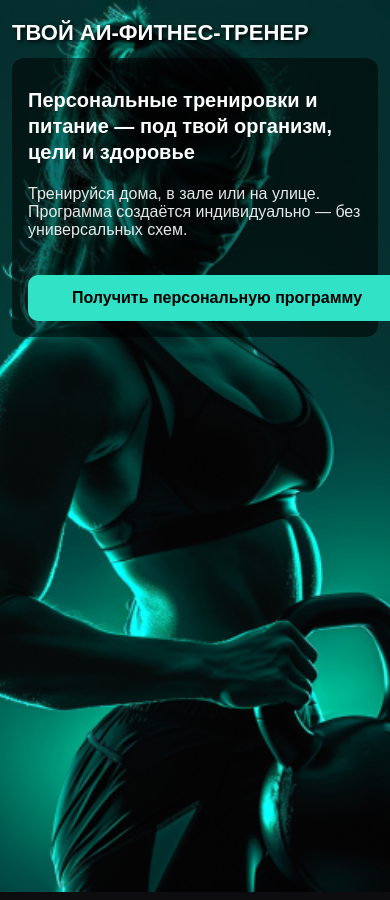
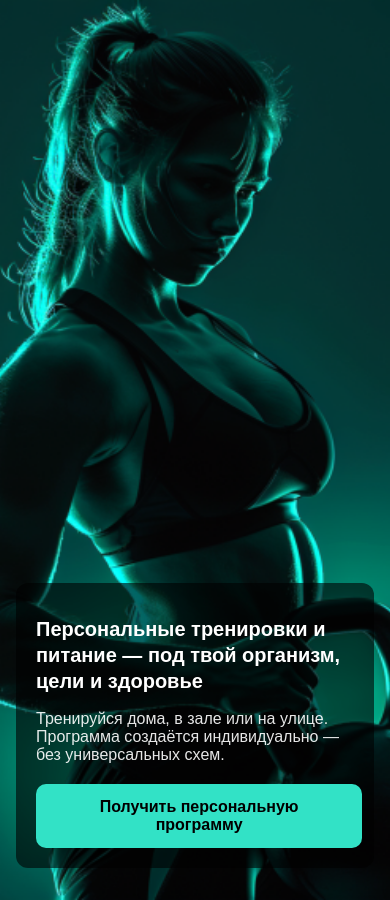
Before and after one commit to cukan75-beep/fitness-site, a plain HTML site: page index.html in a window 390 px wide. Shown: the top 900 px of the page. Drawn offline with Linux system fonts and the light colour scheme; a script that the page names is missing.

Commit message:
Update index.html

```diff
--- a/index.html
+++ b/index.html
@@ -206,21 +206,111 @@
       h1 {
         font-size: 20px;
       }
-    }
+    }/* По умолчанию скрываем оба */
+.hero-desktop, .hero-mobile {
+  display: none;
+}
+
+/* ПК-версия отображается только на ширине больше 768px */
+@media (min-width: 769px) {
+  .hero-desktop {
+    display: flex;
+    position: relative;
+    height: 100vh;
+    background-image: url('kettlebell.webp');
+    background-size: cover;
+    background-position: center;
+    align-items: center;
+  }
+
+  .hero-title {
+    position: absolute;
+    top: 30px;
+    left: 20px;
+    font-size: 42px;
+    font-weight: bold;
+    color: white;
+    text-shadow: 2px 2px 4px black;
+  }
+
+  .overlay {
+    background: rgba(0, 0, 0, 0.55);
+    padding: 40px;
+    max-width: 480px;
+    margin-left: 5vw;
+    border-radius: 12px;
+  }
+}
+
+/* Мобильная версия — только на ширине 768px и ниже */
+@media (max-width: 768px) {
+  .hero-mobile {
+    display: flex;
+    flex-direction: column;
+    justify-content: flex-end;
+    min-height: 100vh;
+    padding: 24px 16px 32px 16px;
+    background-image: url('kettlebell.webp');
+    background-size: cover;
+    background-position: center;
+    position: relative;
+  }
+
+  .mobile-overlay {
+    background: rgba(0, 0, 0, 0.6);
+    padding: 20px;
+    border-radius: 12px;
+  }
+
+  .mobile-overlay h1 {
+    font-size: 20px;
+    margin-bottom: 10px;
+  }
+
+  .mobile-overlay p {
+    font-size: 16px;
+    opacity: 0.9;
+  }
+
+  .btn-mobile {
+    display: block;
+    background: #32E2C6;
+    color: black;
+    padding: 14px 20px;
+    margin-top: 20px;
+    border-radius: 10px;
+    font-weight: bold;
+    text-decoration: none;
+    text-align: center;
+    width: 90%;
+    max-width: 300px;
+    margin-left: auto;
+    margin-right: auto;
+  }
+}
+
   </style>
 </head>
 <body>
-<header>
-  <div class="hero-title" style="position:absolute; top:30px; left:20px; font-size:42px; font-weight:bold; color:white; text-shadow: 2px 2px 4px black;">
-    ТВОЙ АИ-ФИТНЕС-ТРЕНЕР
-  </div>
-
+<!-- ПК‑версия -->
+<header class="hero-desktop">
+  <div class="hero-title">ТВОЙ АИ-ФИТНЕС-ТРЕНЕР</div>
   <div class="overlay">
     <h1>Персональные тренировки и питание — под твой организм, цели и здоровье</h1>
     <p>Тренируйся дома, в зале или на улице. Программа создаётся индивидуально — без универсальных схем.</p>
     <a class="btn" href="https://t.me/Tsukan75" target="_blank">Получить персональную программу</a>
   </div>
 </header>
+
+<!-- Мобильная версия -->
+<header class="hero-mobile">
+  <div class="mobile-overlay">
+    <h1>Персональные тренировки и питание — под твой организм, цели и здоровье</h1>
+    <p>Тренируйся дома, в зале или на улице. Программа создаётся индивидуально — без универсальных схем.</p>
+    <a class="btn-mobile" href="https://t.me/Tsukan75" target="_blank">Получить персональную программу</a>
+  </div>
+</header>
+
 
 <section style="padding:80px 20px; background:#0D0D0F; color:white; font-family:Arial, sans-serif;">
   <h2 style="font-size:34px; margin-bottom:25px; color:#32E2C6; text-align:center;">Почему АИ-тренер сильнее обычного</h2>
```
